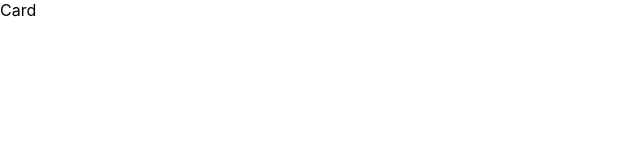
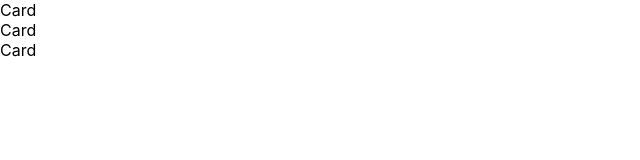
Before and after one commit to van-gomes/nexus-frontend, a React (Create React App) app: page / in a window 1280 px wide. Shown: the top 160 px of the page, without its empty margins (0-640 px from the left). Built offline with nearby package versions, Linux system fonts and the light colour scheme.

Commit message:
Use props

```diff
--- a/src/App.tsx
+++ b/src/App.tsx
@@ -3,7 +3,9 @@ import Card from "./components/Card";
 function App() {
   return (
     <div>
-      <Card />
+      <Card id={1} />
+      <Card id={2} />
+      <Card id={3} />
     </div>
   );
 }
--- a/src/components/Card.tsx
+++ b/src/components/Card.tsx
@@ -1,4 +1,8 @@
-const Card = () => {
+interface ICard {
+    id: number
+}
+
+const Card = ({ id }: ICard) => {
     return (
         <div>
             Card
```
